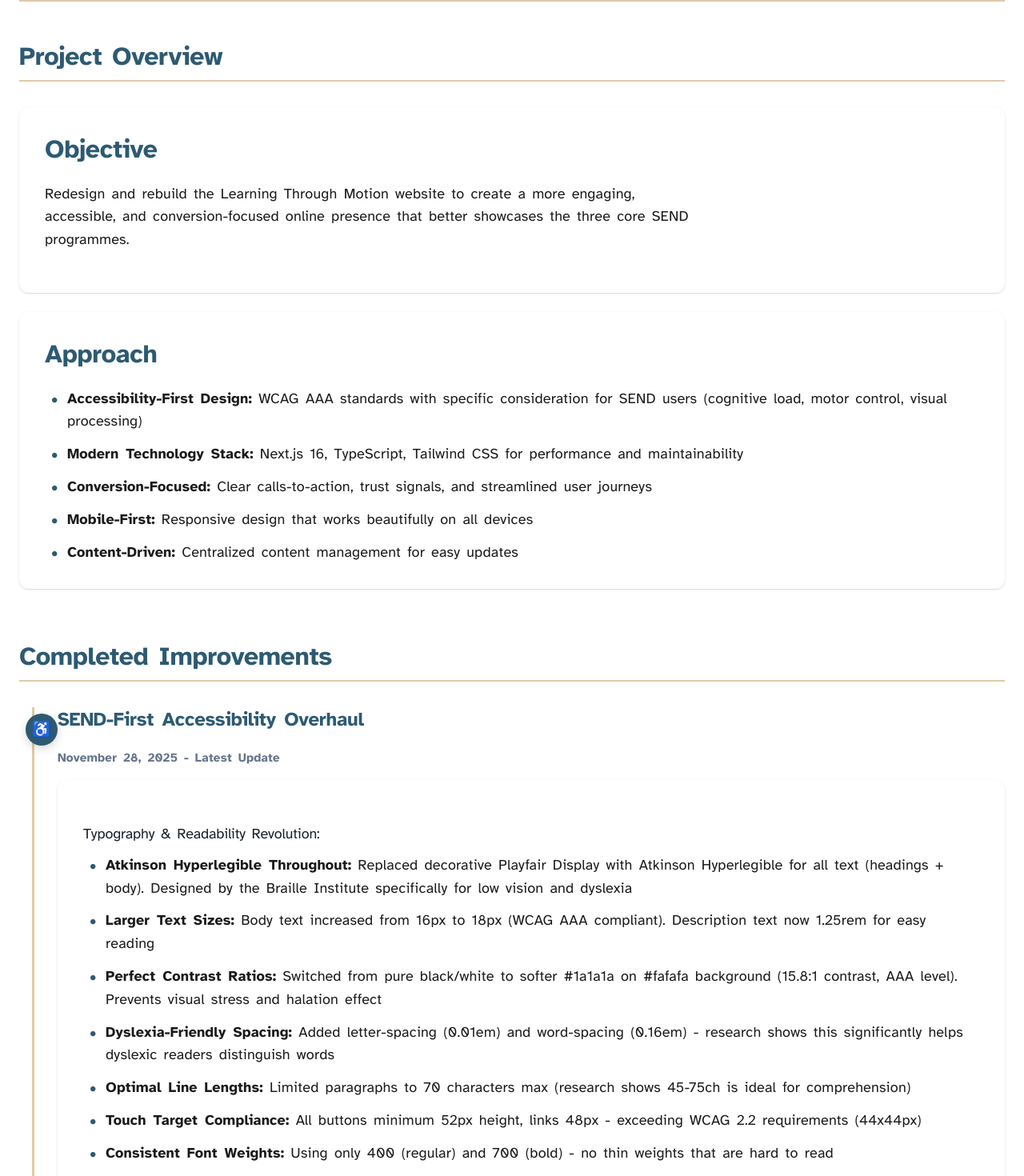
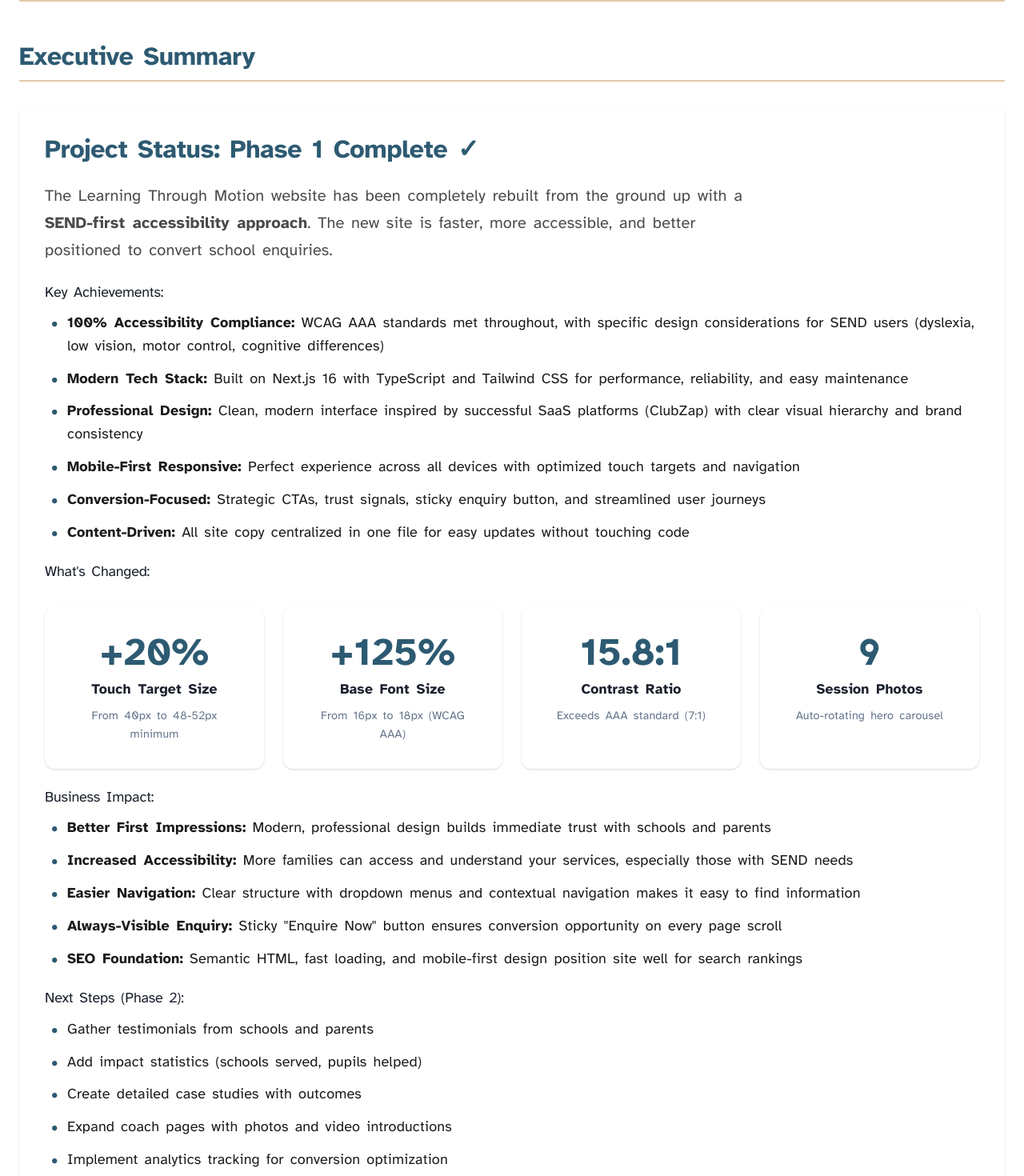
Before and after one commit to 109B/learningthroughmotion, a Next.js app: page /progress in a window 1280 px wide. Shown: the part 460-1930 px from the top of the page at 80% size. Built offline with nearby package versions, Linux system fonts and the light colour scheme.

Commit message:
progress

```diff
--- a/app/progress/page.tsx
+++ b/app/progress/page.tsx
@@ -26,6 +26,90 @@ export default function ProgressPage() {
             </p>
           </div>
         </header>
+
+        <section className="progress-section">
+          <h2>Executive Summary</h2>
+          <div className="progress-card">
+            <h3>Project Status: Phase 1 Complete ✓</h3>
+            <p className="lead">
+              The Learning Through Motion website has been completely rebuilt from the ground up with a <strong>SEND-first accessibility approach</strong>. The new site is faster, more accessible, and better positioned to convert school enquiries.
+            </p>
+
+            <h4>Key Achievements:</h4>
+            <ul className="progress-list">
+              <li>
+                <strong>100% Accessibility Compliance:</strong> WCAG AAA standards met throughout, with specific design considerations for SEND users (dyslexia, low vision, motor control, cognitive differences)
+              </li>
+              <li>
+                <strong>Modern Tech Stack:</strong> Built on Next.js 16 with TypeScript and Tailwind CSS for performance, reliability, and easy maintenance
+              </li>
+              <li>
+                <strong>Professional Design:</strong> Clean, modern interface inspired by successful SaaS platforms (ClubZap) with clear visual hierarchy and brand consistency
+              </li>
+              <li>
+                <strong>Mobile-First Responsive:</strong> Perfect experience across all devices with optimized touch targets and navigation
+              </li>
+              <li>
+                <strong>Conversion-Focused:</strong> Strategic CTAs, trust signals, sticky enquiry button, and streamlined user journeys
+              </li>
+              <li>
+                <strong>Content-Driven:</strong> All site copy centralized in one file for easy updates without touching code
+              </li>
+            </ul>
+
+            <h4>What's Changed:</h4>
+            <div className="metrics-grid">
+              <div className="metric-card">
+                <div className="metric-value">+20%</div>
+                <div className="metric-label">Touch Target Size</div>
+                <p>From 40px to 48-52px minimum</p>
+              </div>
+              <div className="metric-card">
+                <div className="metric-value">+125%</div>
+                <div className="metric-label">Base Font Size</div>
+                <p>From 16px to 18px (WCAG AAA)</p>
+              </div>
+              <div className="metric-card">
+                <div className="metric-value">15.8:1</div>
+                <div className="metric-label">Contrast Ratio</div>
+                <p>Exceeds AAA standard (7:1)</p>
+              </div>
+              <div className="metric-card">
+                <div className="metric-value">9</div>
+                <div className="metric-label">Session Photos</div>
+                <p>Auto-rotating hero carousel</p>
+              </div>
+            </div>
+
+            <h4>Business Impact:</h4>
+            <ul className="progress-list">
+              <li>
+                <strong>Better First Impressions:</strong> Modern, professional design builds immediate trust with schools and parents
+              </li>
+              <li>
+                <strong>Increased Accessibility:</strong> More families can access and understand your services, especially those with SEND needs
+              </li>
+              <li>
+                <strong>Easier Navigation:</strong> Clear structure with dropdown menus and contextual navigation makes it easy to find information
+              </li>
+              <li>
+                <strong>Always-Visible Enquiry:</strong> Sticky "Enquire Now" button ensures conversion opportunity on every page scroll
+              </li>
+              <li>
+                <strong>SEO Foundation:</strong> Semantic HTML, fast loading, and mobile-first design position site well for search rankings
+              </li>
+            </ul>
+
+            <h4>Next Steps (Phase 2):</h4>
+            <ul className="progress-list">
+              <li>Gather testimonials from schools and parents</li>
+              <li>Add impact statistics (schools served, pupils helped)</li>
+              <li>Create detailed case studies with outcomes</li>
+              <li>Expand coach pages with photos and video introductions</li>
+              <li>Implement analytics tracking for conversion optimization</li>
+            </ul>
+          </div>
+        </section>
 
         <section className="progress-section">
           <h2>Project Overview</h2>
@@ -71,10 +155,51 @@ export default function ProgressPage() {
 
           <div className="timeline">
             <article className="timeline-item">
+              <div className="timeline-marker">🎨</div>
+              <div className="timeline-content">
+                <h3>Homepage Section Color Definition</h3>
+                <p className="timeline-date">November 29, 2025 - Latest Update</p>
+                <div className="progress-card">
+                  <h4>What Changed:</h4>
+                  <ul className="progress-list">
+                    <li>
+                      <strong>Hero Section:</strong> Clean white (#ffffff) background for maximum clarity
+                    </li>
+                    <li>
+                      <strong>About Section:</strong> Medium grey (#f5f5f5) to create clear visual separation
+                    </li>
+                    <li>
+                      <strong>Programmes Section:</strong> Soft blue-grey (#d4e8ec) that complements the forest green brand color
+                    </li>
+                    <li>
+                      <strong>Connect Section:</strong> Warm beige (#e5dfd4) that ties in with the clay accent color
+                    </li>
+                  </ul>
+
+                  <h4>Why It Matters:</h4>
+                  <p>
+                    <strong>Visual Hierarchy:</strong> Each section now has a distinct background color, making it easier for users to understand the page structure at a glance. This is particularly helpful for users with attention difficulties or cognitive processing differences.
+                  </p>
+                  <p>
+                    <strong>Section Definition:</strong> The alternating colors create clear boundaries between content areas, reducing cognitive load and helping users navigate the page more intuitively. This follows WCAG best practices for content organization.
+                  </p>
+                  <p>
+                    <strong>Brand Consistency:</strong> The colors are carefully chosen to complement the existing brand palette (forest green, clay) while maintaining accessibility standards. All backgrounds maintain AAA contrast ratios with text.
+                  </p>
+
+                  <h4>Impact:</h4>
+                  <p>
+                    Better visual definition makes the homepage feel more structured and professional. Users can now easily distinguish between the hero, about, programmes, and call-to-action sections without having to rely solely on spacing or typography.
+                  </p>
+                </div>
+              </div>
+            </article>
+
+            <article className="timeline-item">
               <div className="timeline-marker">♿</div>
               <div className="timeline-content">
                 <h3>SEND-First Accessibility Overhaul</h3>
-                <p className="timeline-date">November 28, 2025 - Latest Update</p>
+                <p className="timeline-date">November 28, 2025</p>
                 <div className="progress-card">
                   <h4>Typography & Readability Revolution:</h4>
                   <ul className="progress-list">
@@ -1003,7 +1128,7 @@ export default function ProgressPage() {
 
         <footer className="progress-footer">
           <p>
-            <strong>Last Updated:</strong> November 28, 2025
+            <strong>Last Updated:</strong> November 29, 2025
           </p>
           <p>
             <strong>Status:</strong> Phase 1 Complete • Phase 2 Planning
```
